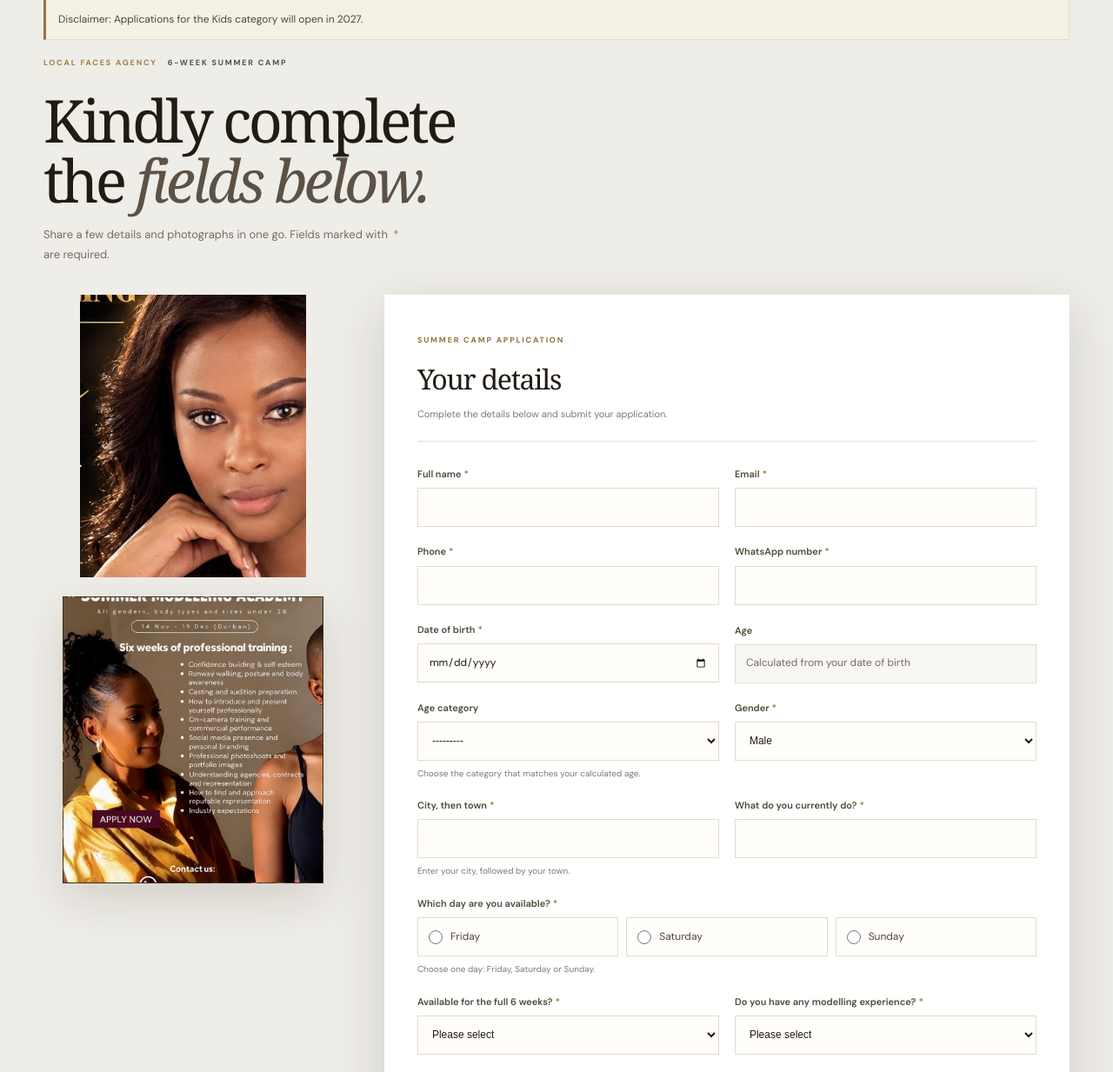
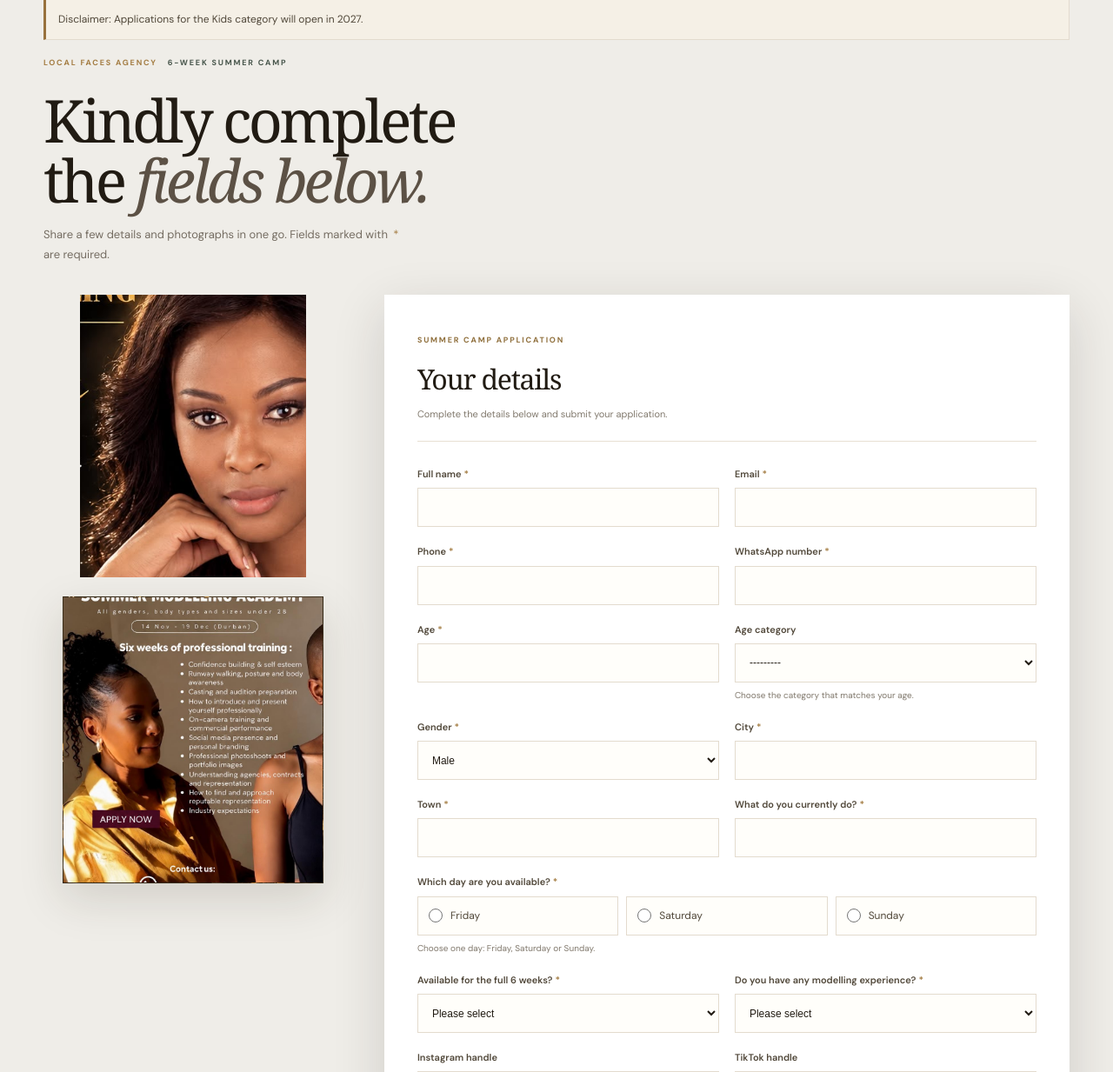
Before and after one commit to spheleleMakau/localfaces, a Django app: page / in a window 1280 px wide. Shown: the part 117-1350 px from the top of the page at 87% size. Run offline with Django 5.2, Linux system fonts and the light colour scheme.

Commit message:
Collect age and separate city and town
Co-authored-by: Copilot <223556219+Copilot@users.noreply.github.com>

```diff
--- a/camp/forms.py
+++ b/camp/forms.py
@@ -2,7 +2,6 @@ from django import forms
 from django.conf import settings
 from django.core.exceptions import ValidationError
 from django.core.validators import FileExtensionValidator
-from django.utils import timezone
 
 from .models import Application, ApplicationPhoto
 
@@ -37,13 +36,19 @@ class ApplicationForm(forms.ModelForm):
         choices=Application.Gender.choices,
         required=True,
     )
-    date_of_birth = forms.DateField(
-        label="Date of birth",
+    age = forms.IntegerField(
+        label="Age",
+        min_value=5,
+        max_value=28,
         required=True,
-        widget=forms.DateInput(
-            attrs={"type": "date", "autocomplete": "bday"}
-        ),
+        widget=forms.NumberInput(attrs={"min": 5, "max": 28, "step": 1}),
+        error_messages={
+            "min_value": "Applicants must be between 5 and 28 years old.",
+            "max_value": "Applicants must be between 5 and 28 years old.",
+        },
     )
+    city = forms.CharField(label="City", max_length=120, required=True)
+    town = forms.CharField(label="Town", max_length=120, required=True)
     whatsapp_number = forms.CharField(
         label="WhatsApp number",
         max_length=32,
@@ -105,10 +110,11 @@ class ApplicationForm(forms.ModelForm):
             "email",
             "phone",
             "whatsapp_number",
-            "date_of_birth",
+            "age",
             "age_category",
             "gender",
-            "location",
+            "city",
+            "town",
             "current_occupation",
             "preferred_days",
             "available_full_five_weeks",
@@ -126,12 +132,10 @@ class ApplicationForm(forms.ModelForm):
             "age_category": "Age category",
             "gender": "Gender",
             "social_handle": "Instagram handle",
-            "location": "City, then town",
             "about": "Anything else you'd like us to know?",
         }
         help_texts = {
-            "age_category": "Choose the category that matches your calculated age.",
-            "location": "Enter your city, followed by your town.",
+            "age_category": "Choose the category that matches your age.",
         }
         widgets = {
             "about": forms.Textarea(attrs={"rows": 4}),
@@ -168,25 +172,12 @@ class ApplicationForm(forms.ModelForm):
 
     def clean(self):
         cleaned_data = super().clean()
-        date_of_birth = cleaned_data.get("date_of_birth")
-        age = None
-        if date_of_birth:
-            today = timezone.localdate()
-            if date_of_birth > today:
-                self.add_error("date_of_birth", "Date of birth cannot be in the future.")
-            else:
-                age = Application.age_for_date(date_of_birth, today)
-                if age > 120:
-                    self.add_error(
-                        "date_of_birth",
-                        "Please enter a valid date of birth.",
-                    )
-        cleaned_data["age"] = age
+        age = cleaned_data.get("age")
         age_category = cleaned_data.get("age_category")
         expected_category = self.age_category_for_age(age)
         if age is not None and expected_category is None:
             self.add_error(
-                "date_of_birth",
+                "age",
                 "Applicants must be between 5 and 28 years old.",
             )
         elif age_category and expected_category != age_category:
--- a/camp/models.py
+++ b/camp/models.py
@@ -67,7 +67,8 @@ class Application(models.Model):
         max_length=12, choices=AgeCategory.choices, blank=True
     )
     gender = models.CharField(max_length=8, choices=Gender.choices, blank=True)
-    location = models.CharField(max_length=120)
+    city = models.CharField(max_length=120)
+    town = models.CharField(max_length=120, blank=True)
     current_occupation = models.CharField(max_length=120, blank=True)
     preferred_days = models.JSONField("Available day", default=list, blank=True)
     preferred_time = models.CharField(
@@ -98,17 +99,6 @@ class Application(models.Model):
     class Meta:
         ordering = ["-submitted_at"]
 
-    @staticmethod
-    def age_for_date(date_of_birth, today=None):
-        if date_of_birth is None:
-            return None
-        today = today or timezone.localdate()
-        return (
-            today.year
-            - date_of_birth.year
-            - ((today.month, today.day) < (date_of_birth.month, date_of_birth.day))
-        )
-
     def save(self, *args, **kwargs):
         if not self.share_token:
             self.share_token = uuid.uuid4()
@@ -116,8 +106,6 @@ class Application(models.Model):
             self.application_number = (
                 f"LFA-{timezone.localdate().year}-{uuid.uuid4().hex[:8].upper()}"
             )
-        if self.date_of_birth:
-            self.age = self.age_for_date(self.date_of_birth)
         super().save(*args, **kwargs)
 
     def __str__(self):
--- a/static/css/site.css
+++ b/static/css/site.css
@@ -208,26 +208,6 @@ h1 em, h2 em { color: var(--accent); font-family: Georgia, "Times New Roman", se
   font-size: 8px;
   font-weight: 500;
   letter-spacing: .1em;
-}
-.age-calculation {
-  align-self: start;
-  padding-top: 1px;
-}
-.age-calculation-label {
-  display: block;
-  margin-bottom: 7px;
-  color: #51483a;
-  font-size: 11px;
-  font-weight: 600;
-}
-.age-calculation output {
-  display: block;
-  min-height: 45px;
-  padding: 11px 12px;
-  border: 1px solid #e3dbce;
-  background: #f8f7f3;
-  color: #756d62;
-  font-size: 12px;
 }
 .kids-application-notice {
   display: block;
--- a/static/js/application.js
+++ b/static/js/application.js
@@ -4,8 +4,6 @@ if (form) {
   const photoInputs = [...form.querySelectorAll('input[type="file"]')];
   const maximumBytes = Number(form.dataset.maxPhotoBytes);
   const maximumPhotoMegabytes = form.dataset.maxPhotoMb;
-  const dobInput = form.querySelector('input[name="date_of_birth"]');
-  const ageOutput = document.querySelector("#calculated-age");
   const ageCategoryInput = form.querySelector('select[name="age_category"]');
   const kidsApplicationNotice = document.querySelector(
     "#kids-application-notice",
@@ -16,24 +14,6 @@ if (form) {
   const modellingExperienceDetails = form.querySelector(
     "[data-modelling-experience-details]",
   );
-
-  const updateAge = () => {
-    if (!dobInput?.value || !ageOutput) return;
-    const [year, month, day] = dobInput.value.split("-").map(Number);
-    const today = new Date();
-    let age = today.getFullYear() - year;
-    if (
-      today.getMonth() + 1 < month ||
-      (today.getMonth() + 1 === month && today.getDate() < day)
-    ) {
-      age -= 1;
-    }
-    ageOutput.textContent =
-      age >= 0 ? `${age} ${age === 1 ? "year" : "years"}` : "Enter a valid date";
-  };
-
-  dobInput?.addEventListener("input", updateAge);
-  updateAge();
 
   const updateKidsApplicationNotice = () => {
     if (ageCategoryInput && kidsApplicationNotice) {
--- a/templates/camp/apply.html
+++ b/templates/camp/apply.html
@@ -30,19 +30,13 @@
       </div>
       <div class="form-fields-grid">
         {% for field in form %}
-          {% if field.name == "full_name" or field.name == "email" or field.name == "phone" or field.name == "whatsapp_number" or field.name == "date_of_birth" or field.name == "age_category" or field.name == "gender" or field.name == "location" or field.name == "current_occupation" or field.name == "preferred_days" or field.name == "available_full_five_weeks" or field.name == "has_modelling_experience" or field.name == "social_handle" or field.name == "tiktok_handle" or field.name == "previous_experience" or field.name == "about" or field.name == "guardian_name" or field.name == "guardian_phone" %}
+          {% if field.name == "full_name" or field.name == "email" or field.name == "phone" or field.name == "whatsapp_number" or field.name == "age" or field.name == "age_category" or field.name == "gender" or field.name == "city" or field.name == "town" or field.name == "current_occupation" or field.name == "preferred_days" or field.name == "available_full_five_weeks" or field.name == "has_modelling_experience" or field.name == "social_handle" or field.name == "tiktok_handle" or field.name == "previous_experience" or field.name == "about" or field.name == "guardian_name" or field.name == "guardian_phone" %}
             <div class="form-field {% if field.name == 'about' or field.name == 'previous_experience' or field.name == 'preferred_days' %}form-field-wide{% endif %} {% if field.name == 'preferred_days' %}availability-field choice-grid{% endif %} {% if field.name == 'previous_experience' %}modelling-experience-details{% endif %} {% if field.errors %}has-error{% endif %}" {% if field.name == "previous_experience" %}data-modelling-experience-details{% endif %}>
               <label for="{{ field.id_for_label }}">{{ field.label }}{% if field.field.required %}<span class="required-mark">*</span>{% endif %}</label>
               {{ field }}
               {% if field.help_text %}<small class="field-help">{{ field.help_text }}</small>{% endif %}
               {% for error in field.errors %}<small class="field-error">{{ error }}</small>{% endfor %}
             </div>
-            {% if field.name == "date_of_birth" %}
-              <div class="form-field age-calculation">
-                <span class="age-calculation-label">Age</span>
-                <output id="calculated-age" aria-live="polite">Calculated from your date of birth</output>
-              </div>
-            {% endif %}
           {% endif %}
         {% endfor %}
       </div>
```
Also changed, not shown: camp/admin.py (+4 -3 lines), camp/tests.py (+43 -35 lines), camp/whatsapp.py (+2 -7 lines), templates/camp/shared_application.html (+1 -1 lines), README.md, camp/migrations/0010_rename_location_application_city_application_town.py (added).
